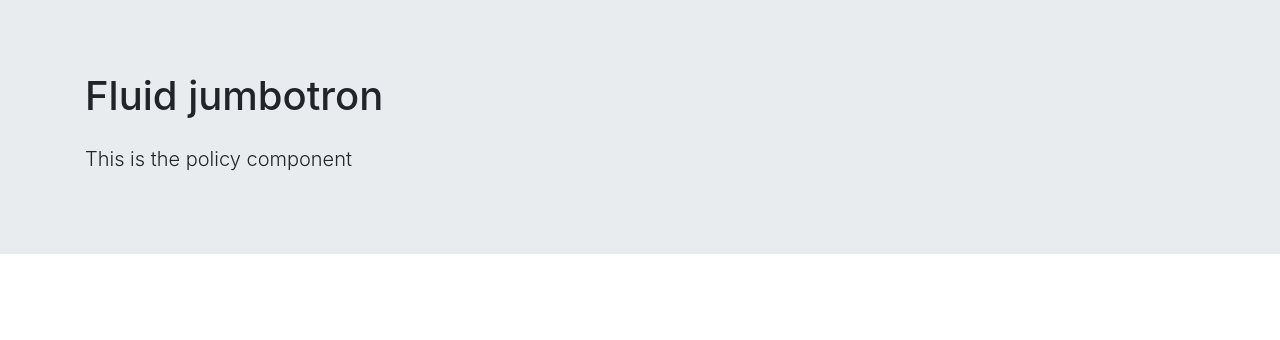
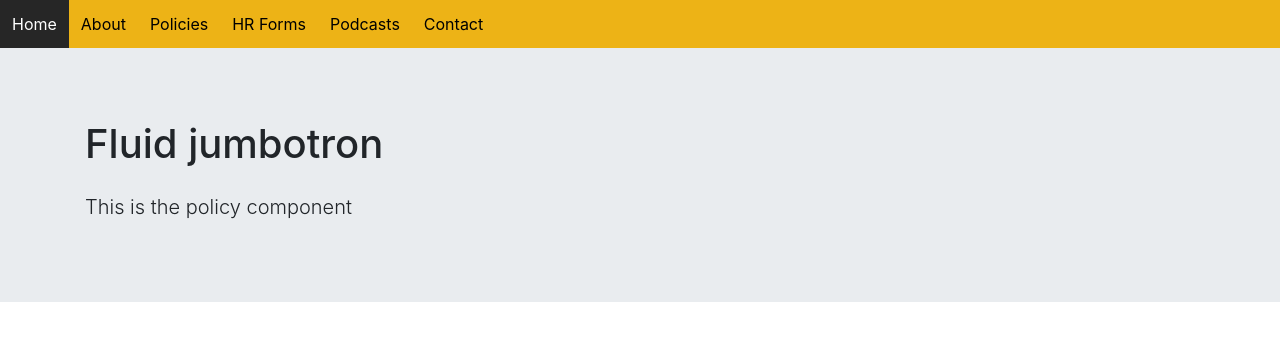
Before and after one commit to ghost-pep/JID8135, an Angular app in the folder gt-athletics/: page /policy in a window 1280 px wide. Shown: the top 340 px of the page. Built offline with nearby package versions, Linux system fonts and the light colour scheme.

Commit message:
Added the navbar as an angular component

```diff
--- a/gt-athletics/src/app/policy/policy.component.css
+++ b/gt-athletics/src/app/policy/policy.component.css
@@ -0,0 +1,45 @@
+/** Navbar **/
+.active {
+	background-color: #262626 !important;
+	pointer-events: none;
+	cursor: default;
+	color: white !important;
+}
+
+.nav a:link {
+	color: black;
+	background-color: transparent;
+	text-decoration: none;
+	-webkit-user-select: none;
+	-moz-user-select: none;
+	-ms-user-select: none;
+	user-select: none;
+}
+
+.nav ul {
+	list-style-type: none;
+	margin: 0;
+	padding: 0;
+	overflow: hidden;
+	background-color: #EDB316;
+	top: 0%;
+	width: 100%;
+}
+
+.nav li {
+	float: left;
+}
+
+.nav li a {
+	display: block;
+	color: black;
+	text-align: center;
+	padding: 12px;
+	text-decoration: none;
+}
+
+.nav li a:hover:not(.active) {
+	background-color: #262626;
+	color: white;
+}
+/** /Navbar **/
--- a/gt-athletics/src/app/policy/policy.component.html
+++ b/gt-athletics/src/app/policy/policy.component.html
@@ -1,3 +1,16 @@
+<!-- Navbar -->
+<div class = "nav">
+	<ul>
+		<li><a class="active" href="">Home</a></li>
+		<li><a class="inactive" href="">About</a></li>
+		<li><a class="inactive" href="">Policies</a></li>
+		<li><a class="inactive" href="">HR Forms</a></li>
+		<li><a class="inactive" href="">Podcasts</a></li>
+		<li><a class="inactive" href="">Contact</a></li>
+	</ul>
+</div>
+<!-- /Navbar -->
+
 <!--Jumbotron-->
 <div class="jumbotron jumbotron-fluid">
     <div class="container">
@@ -5,4 +18,4 @@
         <p class="lead">This is the policy component</p>
     </div>
 </div>
-<!--Jumbotron-->
+<!--/Jumbotron-->
```
Also changed, not shown: 1 other file (tests, documents, lock files or other folders).
